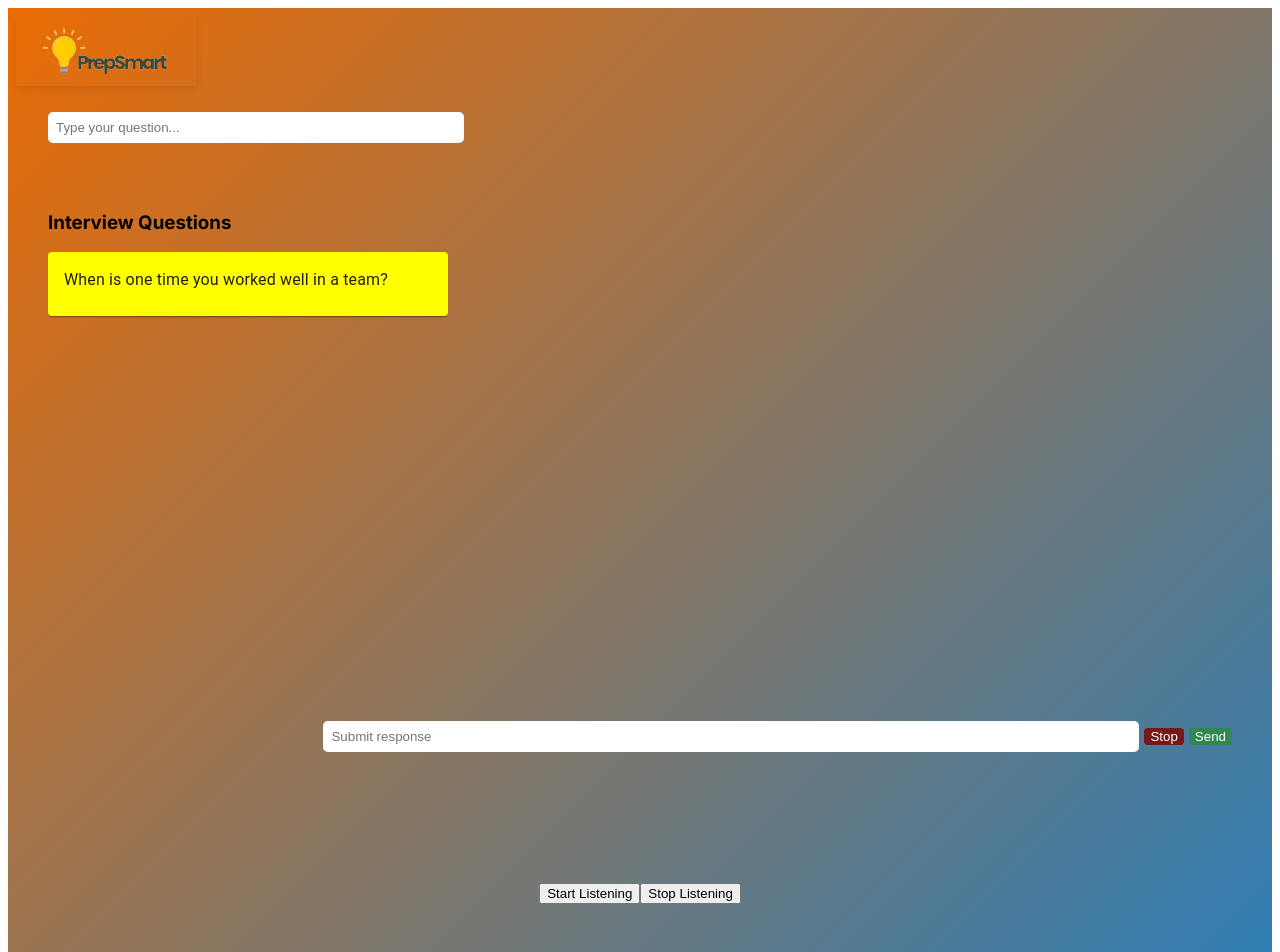
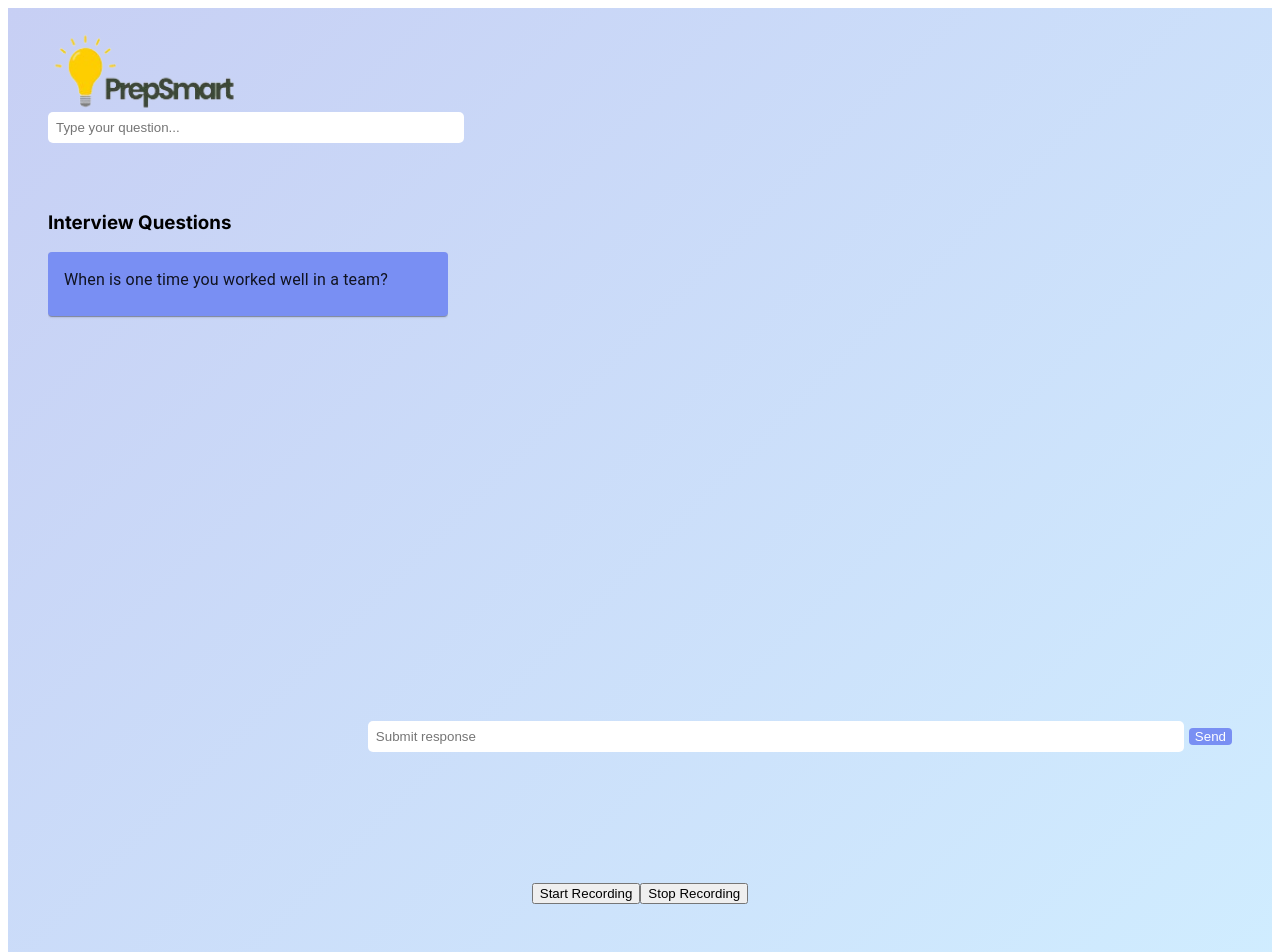
Before and after one commit to meganong1/prep-smart, a Next.js app: page / in a window 1280 px wide. Shown: the top 952 px of the page. Built offline with nearby package versions, Linux system fonts and the light colour scheme.

Commit message:
ui updates

```diff
--- a/src/app/page.jsx
+++ b/src/app/page.jsx
@@ -41,7 +41,7 @@ export default function Page() {
   useEffect(() => {
     if (text) {
       setInput(text);
-      let textWithPrompt = responsePrompt + questions[selectedQuestionIndex]+'to this answer (be harsh and specific):'+text;
+      let textWithPrompt = responsePrompt + questions[selectedQuestionIndex]+'to this answer (be very specific, keep under 250 words):'+text;
       complete(textWithPrompt);
     }
   }, [text, complete]);
@@ -50,7 +50,7 @@ export default function Page() {
     <div className={styles.main}>
       <form onSubmit={(e) => { e.preventDefault();
 
-            let textWithPrompt = responsePrompt + questions[selectedQuestionIndex] + 'to this answer (be harsh and specific):'+input;
+            let textWithPrompt = responsePrompt + questions[selectedQuestionIndex] + 'to this answer (be very specific, keep under 250 words):'+input;
 
             console.log(textWithPrompt)
             complete(textWithPrompt);
@@ -64,9 +64,9 @@ export default function Page() {
             onChange={e => setInput(e.target.value)}
             placeholder='Submit response'
           />
-          <button className={styles.stopbutton} onClick={stop}>
+          {/* <button className={styles.stopbutton} onClick={stop}>
             Stop
-          </button>
+          </button> */}
           <button className={styles.submitbutton} disabled={isLoading} type='submit'>
             {isLoading ? 'Loading...' : 'Send'}
           </button>
@@ -93,7 +93,7 @@ export default function Page() {
               style={{
                 marginBottom: '10px',
                 cursor: 'pointer',
-                backgroundColor: selectedQuestionIndex === index ? 'yellow' : 'white'
+                backgroundColor: selectedQuestionIndex === index ? '#798FF3' : 'white'
               }}
               onClick={() => handleCardClick(index)}
             >
@@ -117,8 +117,8 @@ export default function Page() {
       {hasRecognitionSupport ? (
         <>
           <div>
-            <button onClick={startListening}>Start Listening</button>
-            <button onClick={stopListening}>Stop Listening</button>
+            <button onClick={startListening}>Start Recording</button>
+            <button onClick={stopListening}>Stop Recording</button>
           </div>
           {isListening ? <div>Your browser is currently listening</div> : null}
         </>
--- a/src/app/page.module.css
+++ b/src/app/page.module.css
@@ -1,8 +1,12 @@
+
+
+
 .body {
     margin: 0;
     padding: 0;
     height: 100%;
     overflow: hidden;
+
   }
 
   .main {
@@ -12,7 +16,7 @@
     align-items: center;
     padding: 6rem;
     min-height: 100vh;
-    background: linear-gradient(135deg, #eb6c05, #2c7eb8);
+    background: linear-gradient(135deg, #C7CFF4, #D0EDFF);
   }
 
   .description {
@@ -30,9 +34,8 @@
     position: absolute;
     top: 1rem;
     left: 1rem;
-    width: 180px;
-    height: 70px;
-    box-shadow: 0 4px 8px rgba(0, 0, 0, 0.1);
+    width: 260px;
+    height: 110px;
     /* filter: brightness(0) invert(1); */
   }
 
@@ -43,6 +46,8 @@
     display: flex;
     flex-direction: column;
   }
+
+
 
   .questionForm input {
     width: 400px; /* Set the desired width */
@@ -91,7 +96,7 @@
 
    .submitbutton {
     color: white;
-    background-color: rgb(49, 135, 82);
+    background-color: rgb(121,143,243);
     border-radius: 4px;
     border: none;
    }
```
